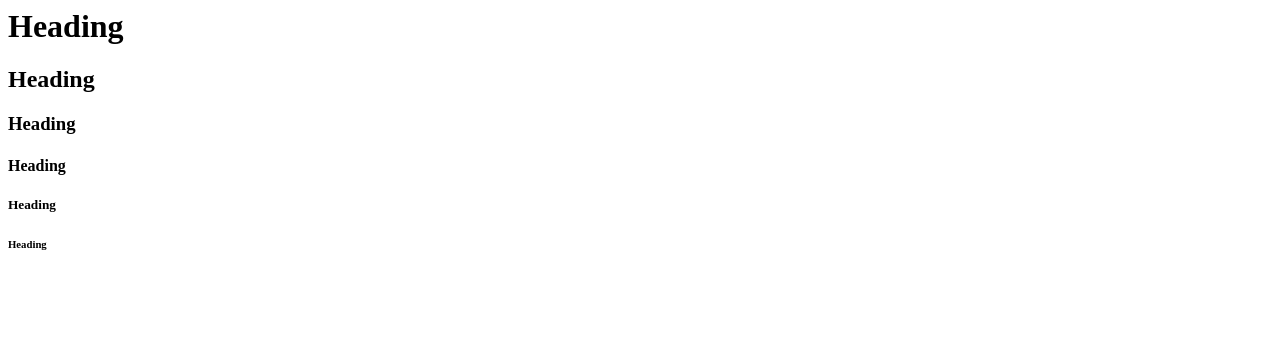
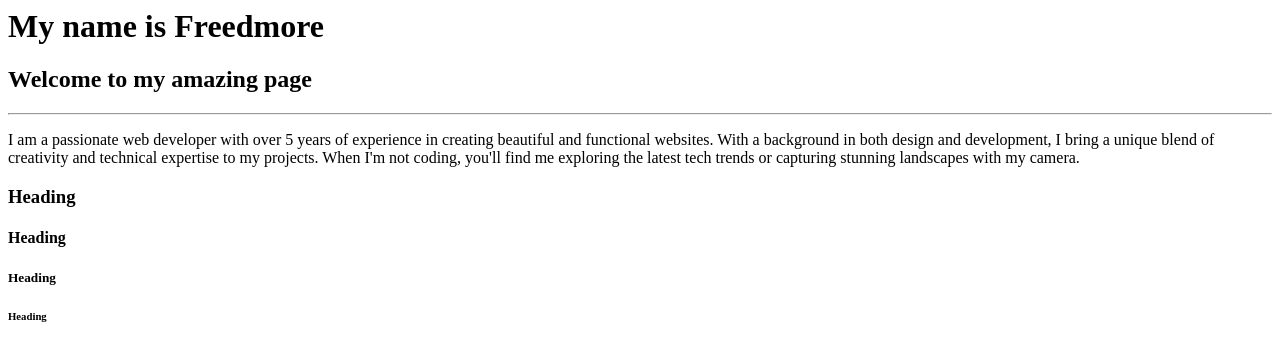
Before and after one commit to Freedmores/hello-world, a plain HTML site: page index.html in a window 1280 px wide. Drawn offline with Linux system fonts and the light colour scheme.

Commit message:
Update index.html  - Added about me information

```diff
--- a/index.html
+++ b/index.html
@@ -1,5 +1,9 @@
-<h1> Heading </h1>
-<h2> Heading </h2>
+<h1> My name is Freedmore </h1>
+<h2> Welcome to my amazing page </h2>
+<hr/>
+<p>
+  I am a passionate web developer with over 5 years of experience in creating beautiful and functional websites. With a background in both design and development, I bring a unique blend of creativity and technical expertise to my projects. When I'm not coding, you'll find me exploring the latest tech trends or capturing stunning landscapes with my camera.
+</p>
 <h3> Heading </h3>
 <h4> Heading </h4>
 <h5> Heading </h5>
```
